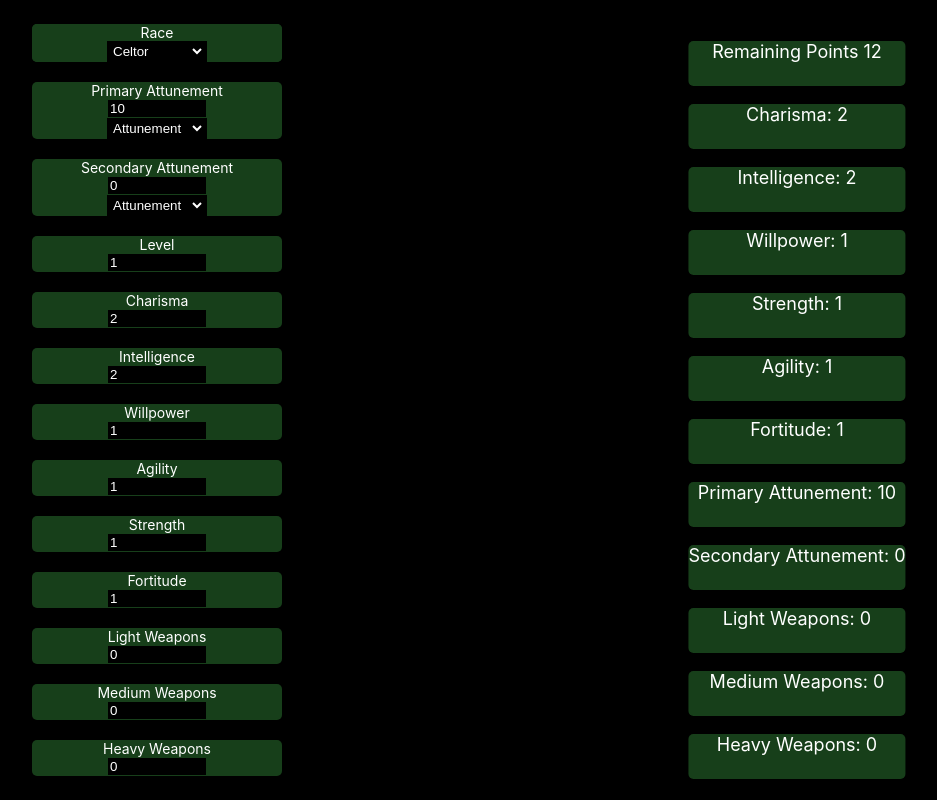
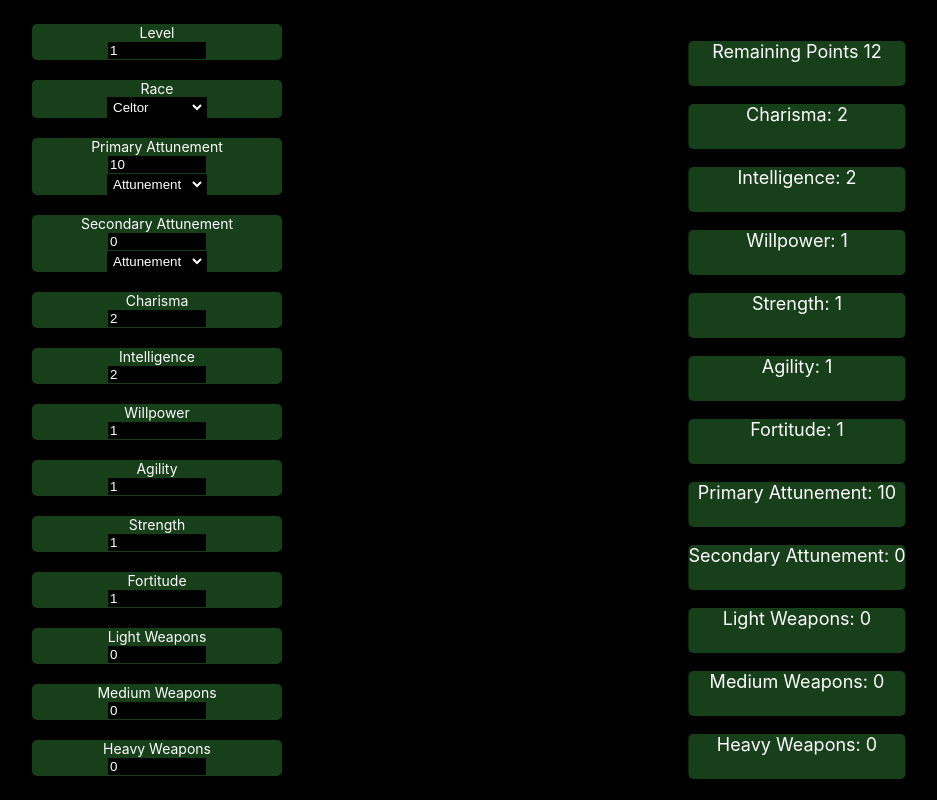
Before and after one commit to RedalarHouseVoid/Deepwoken-Build, a React (Create React App) app: page / in a window 1280 px wide. Shown: the whole page, without its empty margins (163-1100 px from the left). Built offline with nearby package versions, Linux system fonts and the light colour scheme.

Commit message:
level box
fixed location of level box lol

```diff
--- a/src/App.js
+++ b/src/App.js
@@ -360,6 +360,21 @@ useEffect(() => {
 
         <div class="split left">
   <div class="centered">
+  <div class='attr'>
+
+
+        <form>
+        <label>Level</label> <br/>
+        <input
+
+        type="text"
+        value={levelValue}
+        onChange={(l) => setLevel(l.target.value)}
+
+        />
+        </form>
+
+        </div>
         <div class='attr'>
 
 
@@ -457,21 +472,7 @@ useEffect(() => {
 
 
 
-        <div class='attr'>
 
-
-        <form>
-        <label>Level</label> <br/>
-        <input
-
-        type="text"
-        value={levelValue}
-        onChange={(l) => setLevel(l.target.value)}
-
-        />
-        </form>
-
-        </div>
 
 
         <div class='attr'>
```
